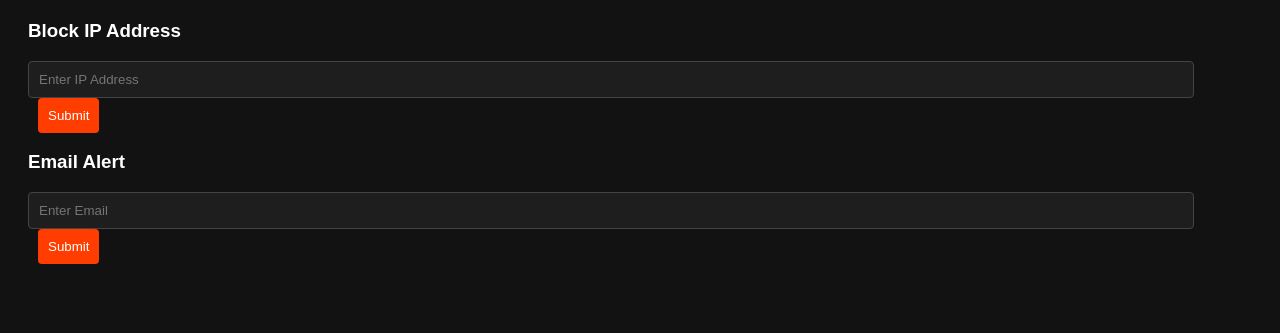
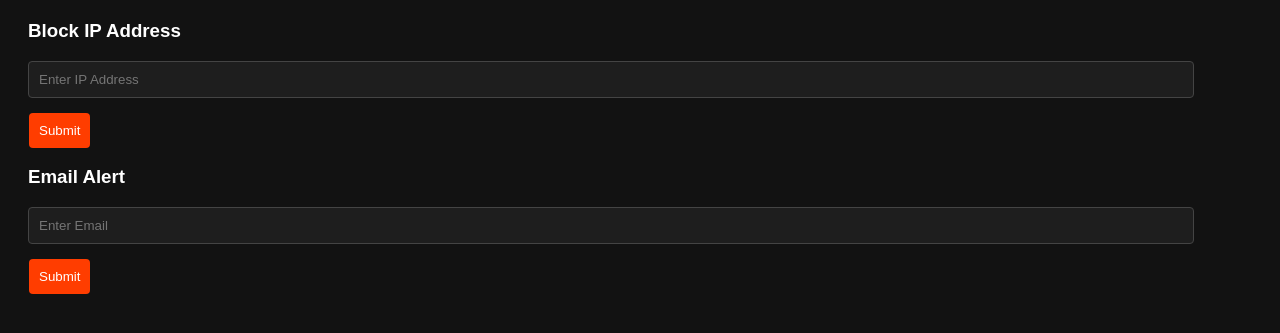
Before and after one commit to Urvijeth/logX, a Flask app: page / in a window 1280 px wide. Shown: the part 276-609 px from the top of the page. Run offline with Flask 3, Linux system fonts and the light colour scheme.

Commit message:
just chnage css margin

```diff
--- a/static/css/style.css
+++ b/static/css/style.css
@@ -103,7 +103,8 @@ input[type="email"] {
   background-color: #ff3d00; /* Button color */
   color: #ffffff;
   cursor: pointer;
-  margin-left: 10px;
+  margin-left: 1px;
+  margin-top:15px;
 }
 
 .input-box button:hover {
```
